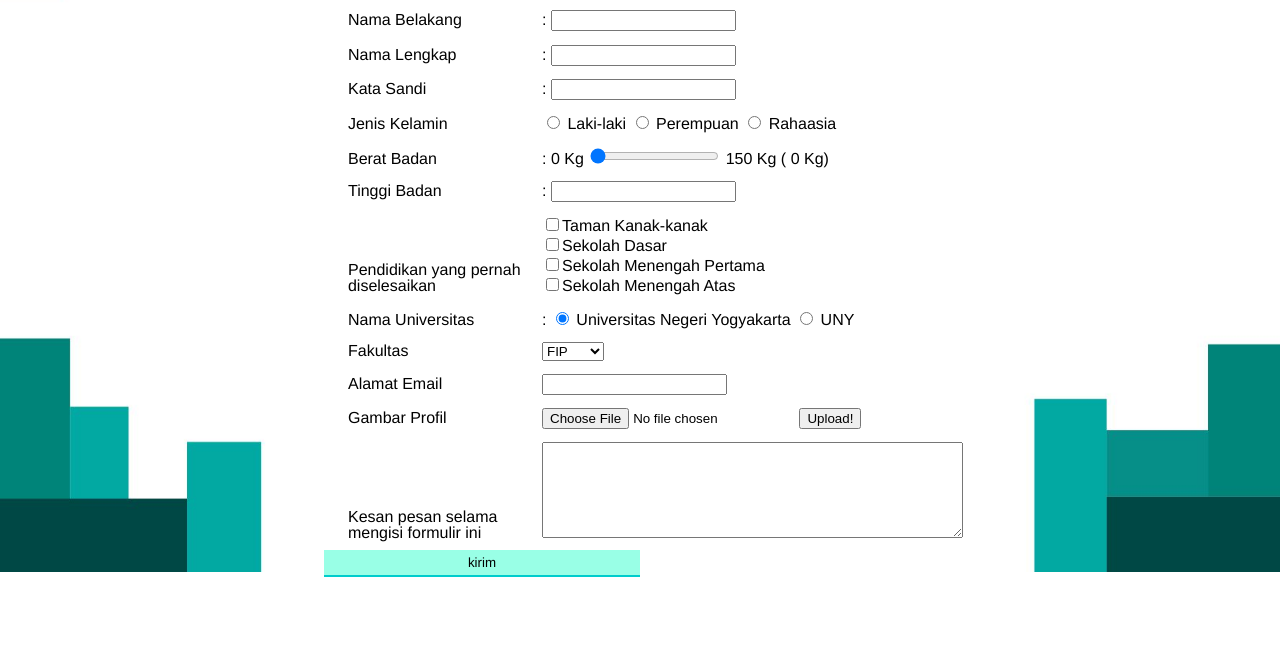
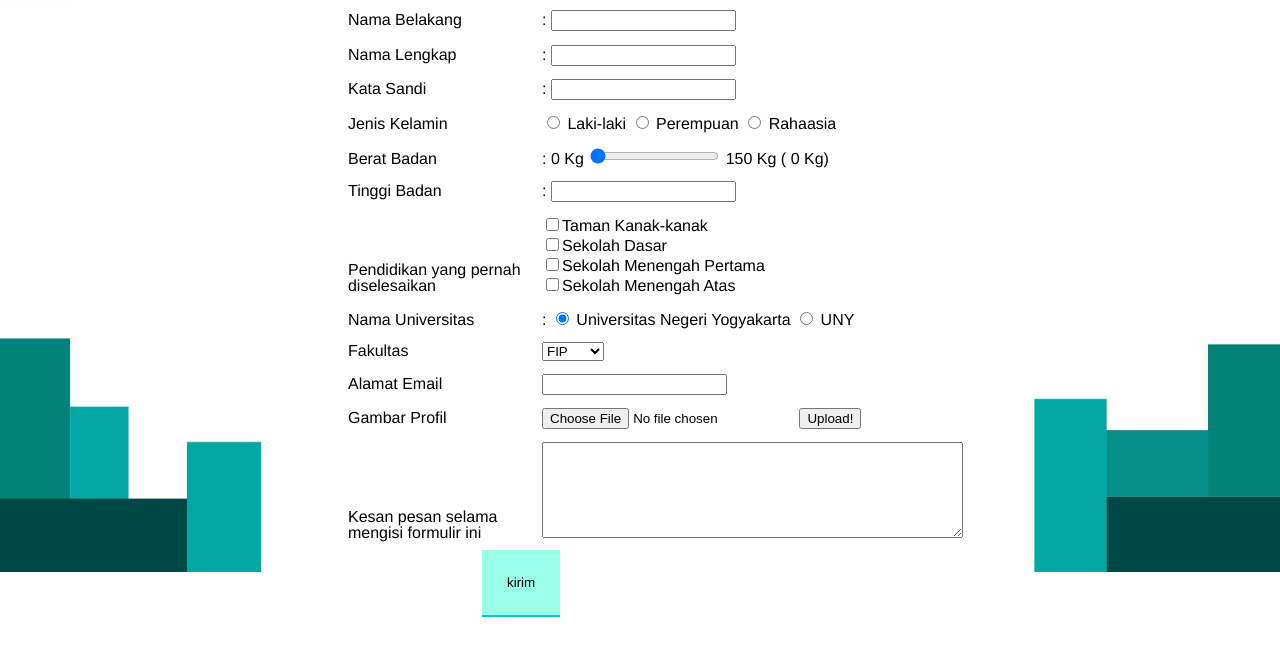
Before and after one commit to febritriyanto/febri.github.io, a plain HTML site: page kenchaform.html in a window 1280 px wide. Shown: the part 148-800 px from the top of the page. Drawn offline with Linux system fonts and the light colour scheme.

Commit message:
Update kenchaform.html

```diff
--- a/kenchaform.html
+++ b/kenchaform.html
@@ -10,7 +10,8 @@
 	.inibaris {width: 100%; margin-top: 0.5%; margin-bottom: 0.5%; vertical-align: middle; padding: 5px;}
 	.formulirisi .inikolomsatu {text-align: top;}
 	.formulirisi .inibaris:hover{background-color: rgb(0,204,204);}
-		.submitt {font-family: Helvetica; margin: auto; width: 50%; padding: 5px; border-style: solid; border-width: 0px 0px 2px 0px; border-color: rgb(0,204,204); background-color: rgb(153, 255, 230);}
+		.submitt {font-family: Helvetica; margin:auto; padding: 25px; border-style: solid; border-width: 0px 0px 2px 0px; border-color: rgb(0,204,204); background-color: rgb(153, 255, 230);}
+		.submitan {margin:auto; width:50%;}
 	</style>
 </head>
 <body>
@@ -87,7 +88,9 @@
 			<div class="inikolomsatu">Kesan pesan selama mengisi formulir ini</div>
 			<div class="inikolomdua"><textarea name="kesanpesan" rows="6" cols="50"></textarea></div>
 	</div>
+	<div class="submitan">
 	<input type="submit" value="kirim" class="submitt">
+	</div>
 </form>
 </body>
 </html>
```
